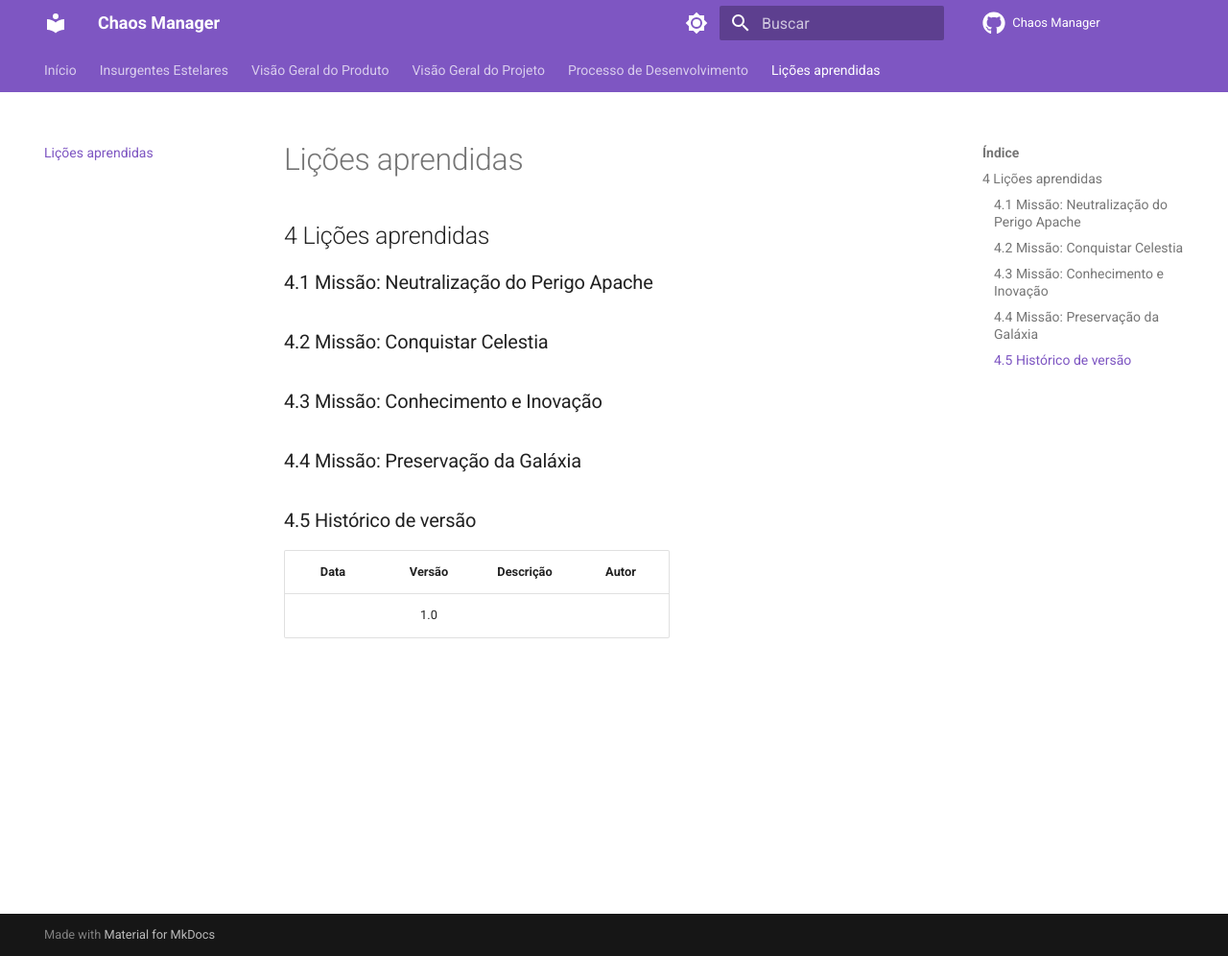
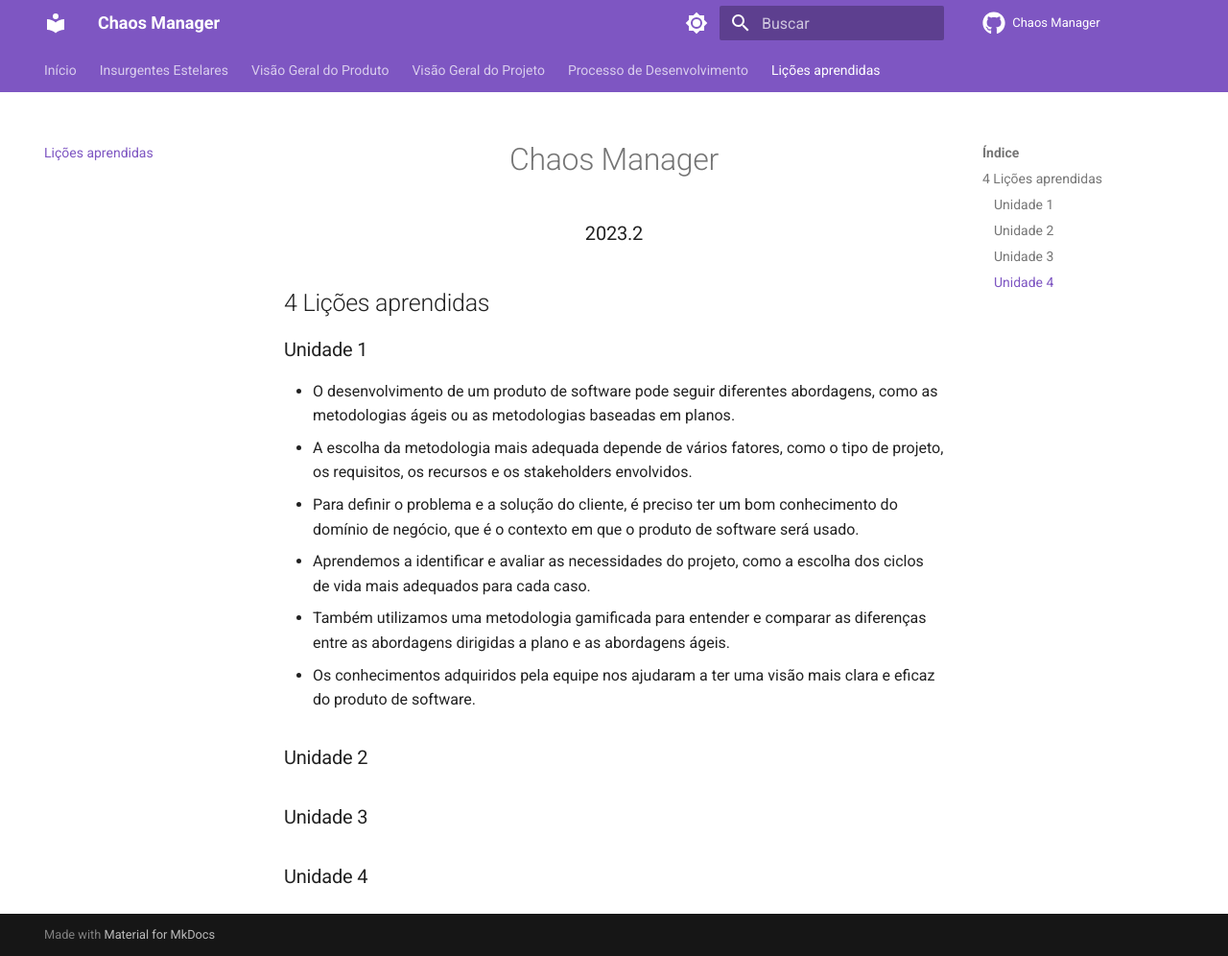
Before and after one commit to mdsreq-fga-unb/2023.2-ChaosManager, an MkDocs documentation site: the page built from docs/licoes.md, in a window 1280 px wide and 996 px high. Shown: the whole window at 96% size. Built offline with MkDocs 1.6.1 and Material for MkDocs 9.7.7, drawn with Linux system fonts in a browser that asks for light colours; comment, search, counter and statistics services are not loaded.

Commit message:
feat: licoes unidade 1

```diff
--- a/docs/licoes.md
+++ b/docs/licoes.md
@@ -1,23 +1,19 @@
+<h1 align="center"> Chaos Manager </h1>
+<h3 align="center"> 2023.2 </h3>
+
 ## 4 Lições aprendidas
 
-### 4.1 Missão: Neutralização do Perigo Apache
+### Unidade 1
 
+- O desenvolvimento de um produto de software pode seguir diferentes abordagens, como as metodologias ágeis ou as metodologias baseadas em planos.
+- A escolha da metodologia mais adequada depende de vários fatores, como o tipo de projeto, os requisitos, os recursos e os stakeholders envolvidos.
+- Para definir o problema e a solução do cliente, é preciso ter um bom conhecimento do domínio de negócio, que é o contexto em que o produto de software será usado.
+- Aprendemos a identificar e avaliar as necessidades do projeto, como a escolha dos ciclos de vida mais adequados para cada caso.
+- Também utilizamos uma metodologia gamificada para entender e comparar as diferenças entre as abordagens dirigidas a plano e as abordagens ágeis.
+- Os conhecimentos adquiridos pela equipe nos ajudaram a ter uma visão mais clara e eficaz do produto de software.
 
+### Unidade 2
 
-### 4.2 Missão: Conquistar Celestia
+### Unidade 3
 
-
-
-### 4.3 Missão: Conhecimento e Inovação
-
-
-
-### 4.4 Missão: Preservação da Galáxia
-
-
-
-### 4.5 Histórico de versão
-
-| Data  | Versão | Descrição | Autor |
-| :---: | :----: | :-------: | :---: |
-|       |  1.0   |           |       |
+### Unidade 4
```
